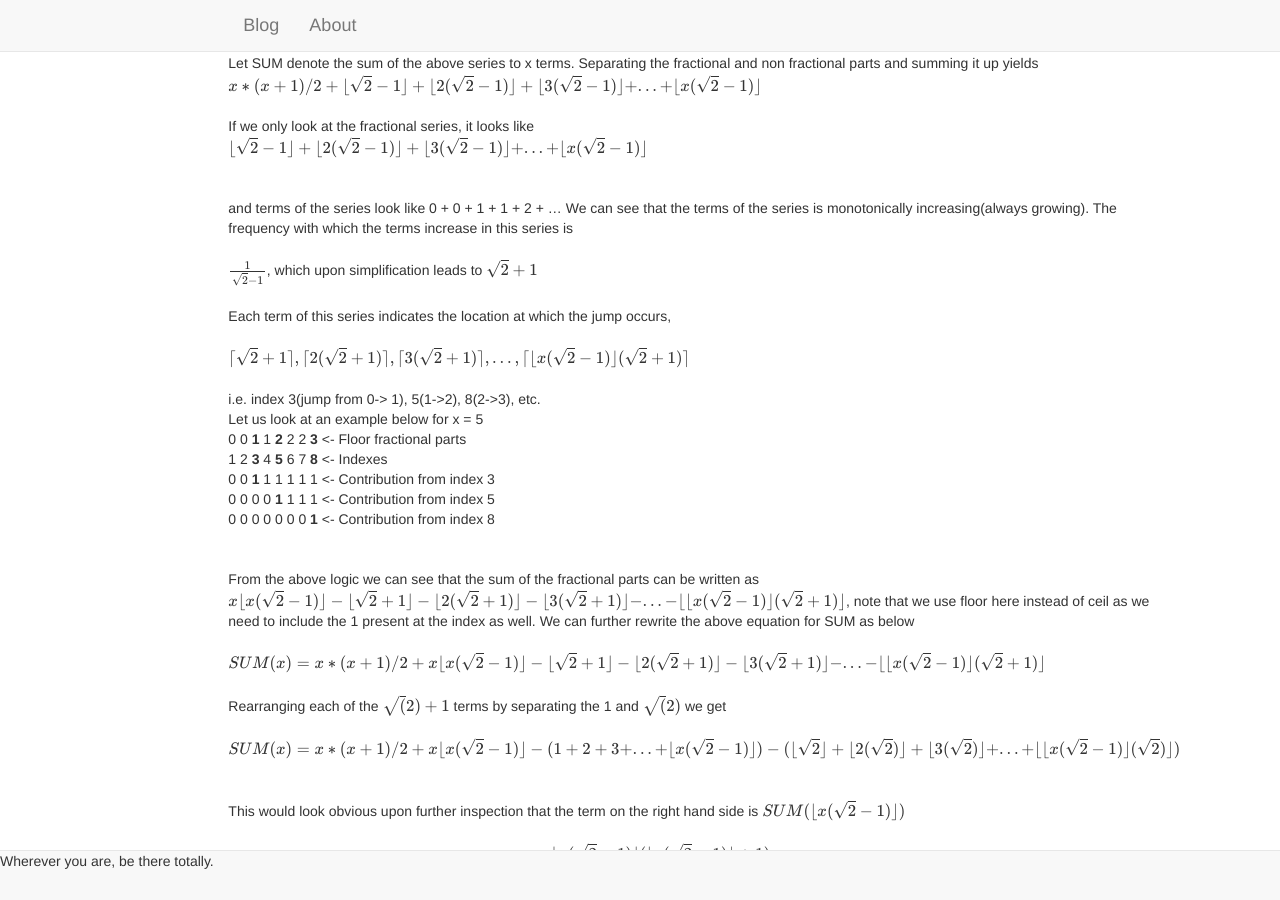
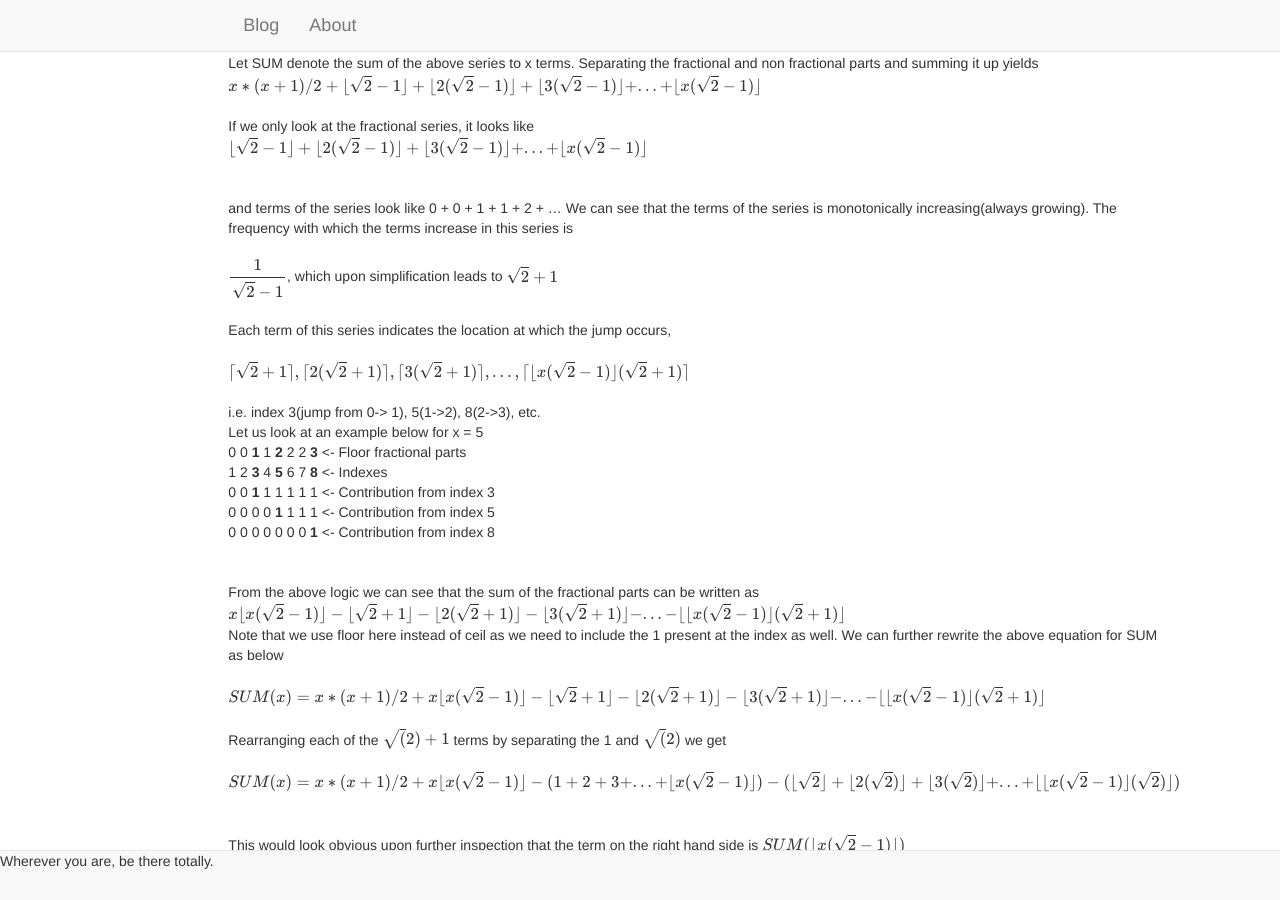
Before and after one commit to surajshetiya/surajshetiya.github.io, a Jekyll site: the page built from _posts/2018-07-17-Google-foobar.md, in a window 1280 px wide and 900 px high, scrolled down 19392 px. Built offline with Jekyll 4.4.1, drawn with Linux system fonts in a browser that asks for light colours; formulas are drawn with MathJax 3.

```diff
--- a/_posts/2018-07-17-Google-foobar.md
+++ b/_posts/2018-07-17-Google-foobar.md
@@ -875,7 +875,7 @@
 <br/>
 <br/>
 and terms of the series look like 0 + 0 + 1 + 1 + 2 + ... We can see that the terms of the series is monotonically increasing(always growing). The frequency with which the terms increase in this series is <br/><br/>
-$$\frac{1}{\sqrt2-1}$$, which upon simplification leads to $$\sqrt2+1$$<br/><br/>
+$$\dfrac{1}{\sqrt2-1}$$, which upon simplification leads to $$\sqrt2+1$$<br/><br/>
 Each term of this series indicates the location at which the jump occurs,
 <br/><br/>$$\lceil{\sqrt{2}+1}\rceil, \lceil{2(\sqrt{2}+1)}\rceil, \lceil{3(\sqrt{2}+1)}\rceil, ... , \lceil{\lfloor{x(\sqrt{2}-1)}\rfloor(\sqrt{2}+1)}\rceil$$<br/><br/>
 i.e. index 3(jump from 0-> 1), 5(1->2), 8(2->3), etc.<br/>
@@ -888,7 +888,8 @@
 0 0 0 0 0 0 0 **1** <- Contribution from index 8
 <br/><br/>
 From the above logic we can see that the sum of the fractional parts can be written as <br/>
-$$x\lfloor{x(\sqrt{2}-1)}\rfloor - \lfloor{\sqrt{2}+1}\rfloor - \lfloor{2(\sqrt{2}+1)}\rfloor - \lfloor{3(\sqrt{2}+1)}\rfloor - ... - \lfloor{\lfloor{x(\sqrt{2}-1)}\rfloor(\sqrt{2}+1)}\rfloor$$, note that we use floor here instead of ceil as we need to include the 1 present at the index as well. We can further rewrite the above equation for SUM as below<br/><br/>
+$$x\lfloor{x(\sqrt{2}-1)}\rfloor - \lfloor{\sqrt{2}+1}\rfloor - \lfloor{2(\sqrt{2}+1)}\rfloor - \lfloor{3(\sqrt{2}+1)}\rfloor - ... - \lfloor{\lfloor{x(\sqrt{2}-1)}\rfloor(\sqrt{2}+1)}\rfloor$$<br/>
+Note that we use floor here instead of ceil as we need to include the 1 present at the index as well. We can further rewrite the above equation for SUM as below<br/><br/>
 $$SUM(x) = x*(x+1)/2 + x\lfloor{x(\sqrt{2}-1)}\rfloor - \lfloor{\sqrt{2}+1}\rfloor - \lfloor{2(\sqrt{2}+1)}\rfloor - \lfloor{3(\sqrt{2}+1)}\rfloor - ... - \lfloor{\lfloor{x(\sqrt{2}-1)}\rfloor(\sqrt{2}+1)}\rfloor$$<br/>
 <br/>
 Rearranging each of the $$\sqrt(2)+1$$ terms by separating the 1 and $$\sqrt(2)$$ we get <br/><br/>
```
